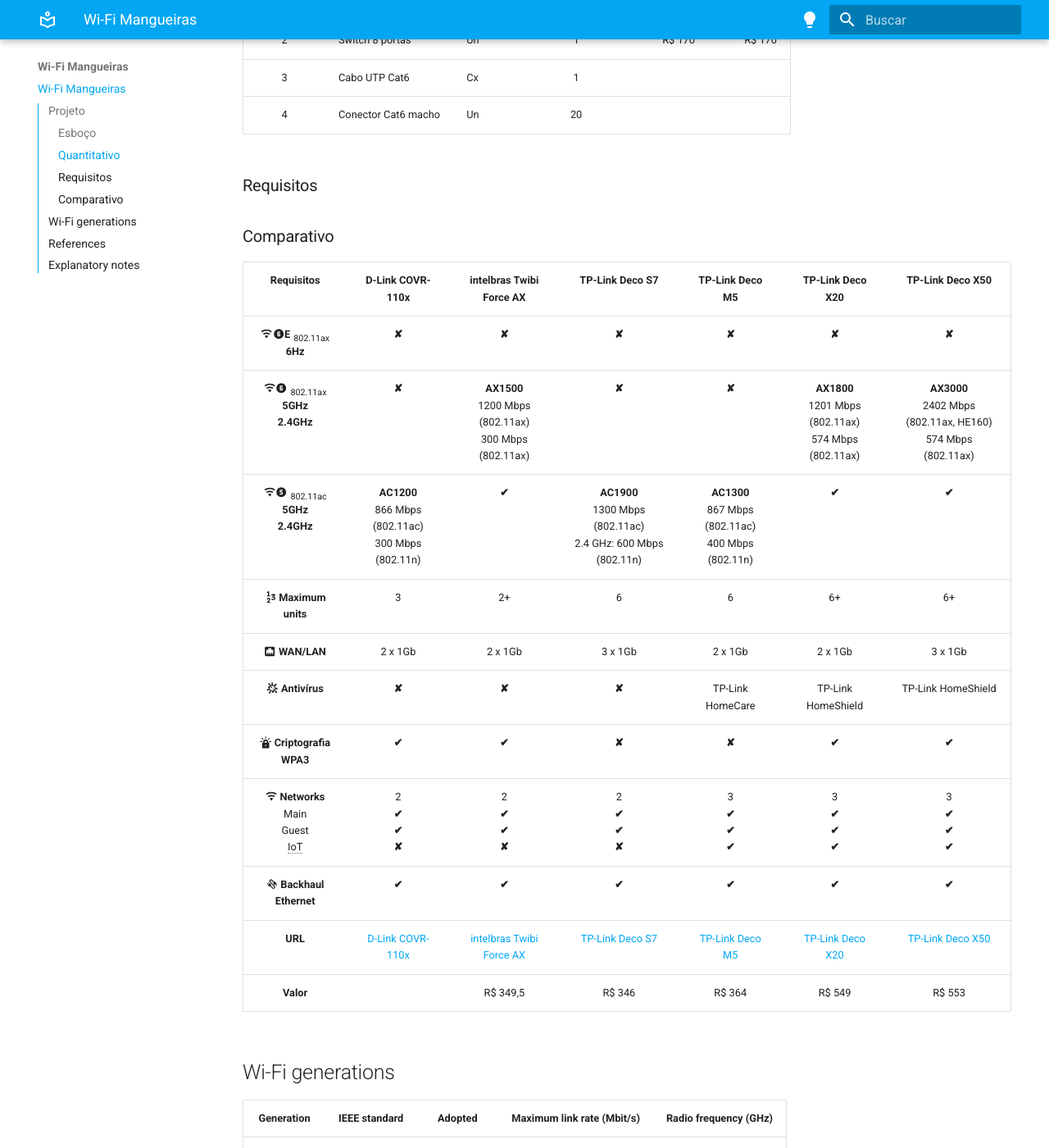
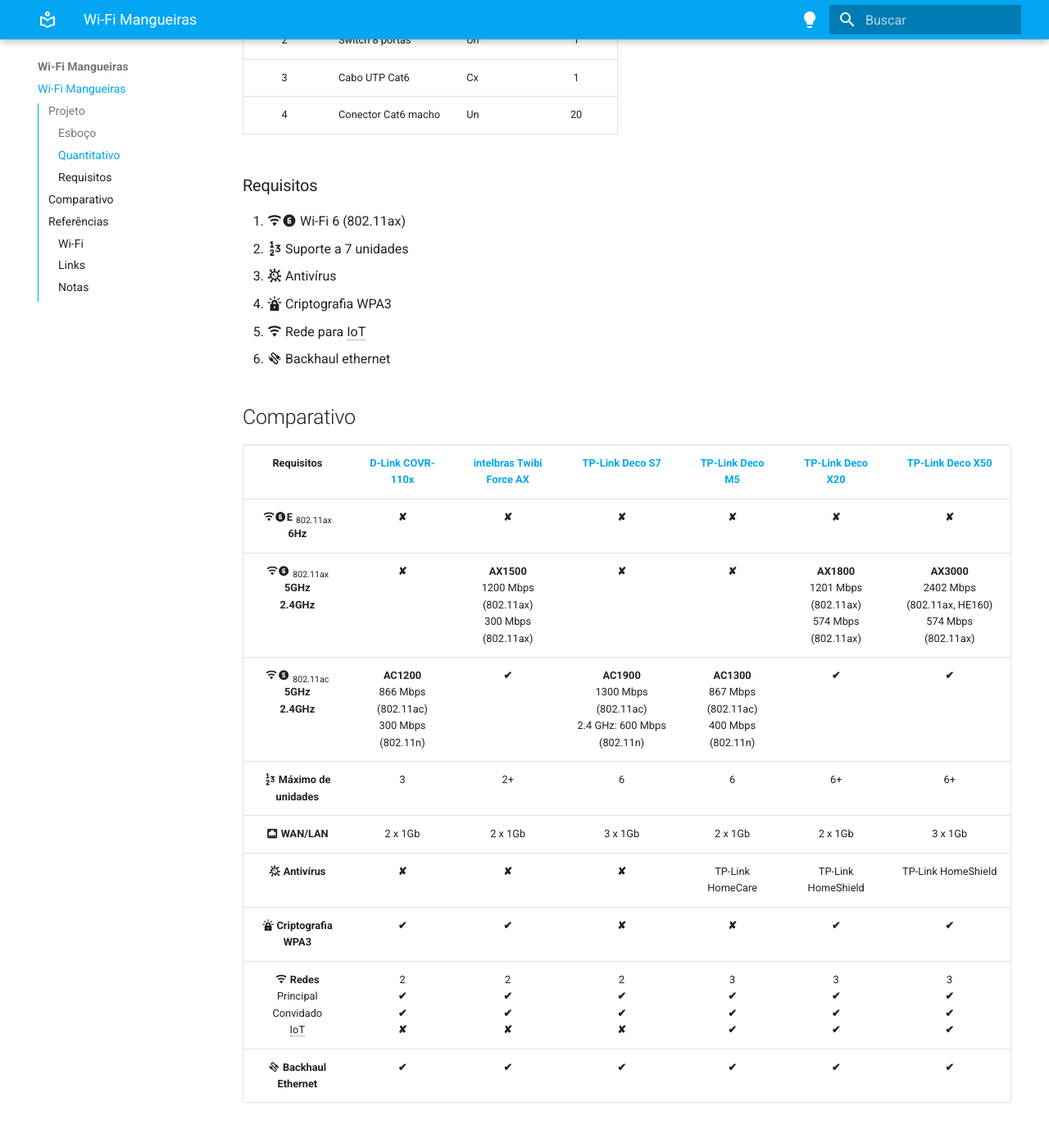
Before and after one commit to marcovidero/wi-fi-ilha, an MkDocs documentation site: the page built from docs/index.md, in a window 1280 px wide and 1400 px high, scrolled down 872 px. Shown: the whole window at 82% size. Built offline with MkDocs 1.6.1 and Material for MkDocs 9.7.7, drawn with Linux system fonts in a browser that asks for light colours; some of the changed text lies outside the part shown.

Commit message:
Update requirements

```diff
--- a/docs/index.md
+++ b/docs/index.md
@@ -8,34 +8,39 @@
 
 ### Quantitativo
 
-|  #  | Item                | Unidade | Qt  | Valor Unitário |  Valor |
-| :-: | ------------------- | ------- | :-: | -------------: | -----: |
-|  1  | Access Point        | Un      |  7  |                |        |
-|  2  | Switch 8 portas     | Un      |  1  |         R$ 170 | R$ 170 |
-|  3  | Cabo UTP Cat6       | Cx      |  1  |                |        |
-|  4  | Conector Cat6 macho | Un      | 20  |                |        |
+|  #  | Item                | Unidade | Qt  |
+| :-: | ------------------- | ------- | :-: |
+|  1  | Access Point        | Un      |  7  |
+|  2  | Switch 8 portas     | Un      |  1  |
+|  3  | Cabo UTP Cat6       | Cx      |  1  |
+|  4  | Conector Cat6 macho | Un      | 20  |
 
 ### Requisitos
 
+1. :material-wifi::material-numeric-6-circle: Wi-Fi 6 (802.11ax)
+2. :octicons-number-16: Suporte a 7 unidades
+3. :material-virus-outline: Antivírus
+4. :simple-letsencrypt: Criptografia WPA3
+5. :material-wifi: Rede para IoT
+6. :material-cable-data: Backhaul ethernet
 
+## Comparativo
 
-### Comparativo
-
-|                                   Requisitos                                    |                    D-Link COVR-110x                     |                 intelbras Twibi Force AX                  |                          TP-Link Deco S7                          |                     TP-Link Deco M5                     |                     TP-Link Deco X20                      |                         TP-Link Deco X50                         |
+|                                     Requisitos                                     |                   [D-Link COVR-110x]                    |                [intelbras Twibi Force AX]                 |                         [TP-Link Deco S7]                         |                    [TP-Link Deco M5]                    |                    [TP-Link Deco X20]                     |                        [TP-Link Deco X50]                        |
 | :-----------------------------------------------------------------------------: | :-----------------------------------------------------: | :-------------------------------------------------------: | :---------------------------------------------------------------: | :-----------------------------------------------------: | :-------------------------------------------------------: | :--------------------------------------------------------------: |
 |      :material-wifi::material-numeric-6-circle:**E** ~802.11ax~<br>**6Hz**      |                         **✘**                          |                          **✘**                           |                              **✘**                               |                         **✘**                          |                          **✘**                           |                              **✘**                              |
 | :material-wifi::material-numeric-6-circle: ~802.11ax~<br>**5GHz**<br>**2.4GHz** |                         **✘**                          | **AX1500**<br>1200 Mbps (802.11ax)<br>300 Mbps (802.11ax) |                              **✘**                               |                         **✘**                          | **AX1800**<br>1201 Mbps (802.11ax)<br>574 Mbps (802.11ax) | **AX3000**<br>2402 Mbps (802.11ax, HE160)<br>574 Mbps (802.11ax) |
 | :material-wifi::material-numeric-5-circle: ~802.11ac~<br>**5GHz**<br>**2.4GHz** | **AC1200**<br>866 Mbps (802.11ac)<br>300 Mbps (802.11n) |                          **✔**                           | **AC1900**<br>1300 Mbps (802.11ac)<br>2.4 GHz: 600 Mbps (802.11n) | **AC1300**<br>867 Mbps (802.11ac)<br>400 Mbps (802.11n) |                          **✔**                           |                              **✔**                              |
-|                     :octicons-number-16: **Maximum units**                      |                            3                            |                            2+                             |                                 6                                 |                            6                            |                            6+                             |                                6+                                |
+|                     :octicons-number-16: **Máximo de unidades**                      |                            3                            |                            2+                             |                                 6                                 |                            6                            |                            6+                             |                                6+                                |
 |                         :material-ethernet: **WAN/LAN**                         |                         2 x 1Gb                         |                          2 x 1Gb                          |                              3 x 1Gb                              |                         2 x 1Gb                         |                          2 x 1Gb                          |                             3 x 1Gb                              |
 |                     :material-virus-outline: **Antivírus**                      |                         **✘**                          |                          **✘**                           |                              **✘**                               |                    TP-Link HomeCare                     |                    TP-Link HomeShield                     |                        TP-Link HomeShield                        |
 |                   :simple-letsencrypt: **Criptografia WPA3**                    |                         **✔**                          |                          **✔**                           |                              **✘**                               |                         **✘**                          |                          **✔**                           |                              **✔**                              |
-|              :material-wifi: **Networks**<br>Main<br>Guest<br>IoT               |             2<br>**✔**<br>**✔**<br>**✘**             |              2<br>**✔**<br>**✔**<br>**✘**              |                  2<br>**✔**<br>**✔**<br>**✘**                  |             3<br>**✔**<br>**✔**<br>**✔**             |              3<br>**✔**<br>**✔**<br>**✔**              |                 3<br>**✔**<br>**✔**<br>**✔**                  |
+|              :material-wifi: **Redes**<br>Principal<br>Convidado<br>IoT               |             2<br>**✔**<br>**✔**<br>**✘**             |              2<br>**✔**<br>**✔**<br>**✘**              |                  2<br>**✔**<br>**✔**<br>**✘**                  |             3<br>**✔**<br>**✔**<br>**✔**             |              3<br>**✔**<br>**✔**<br>**✔**              |                 3<br>**✔**<br>**✔**<br>**✔**                  |
 |                   :material-cable-data: **Backhaul Ethernet**                   |                         **✔**                          |                          **✔**                           |                              **✔**                               |                         **✔**                          |                          **✔**                           |                              **✔**                              |
-|                                     **URL**                                     |                   [D-Link COVR-110x]                    |                [intelbras Twibi Force AX]                 |                         [TP-Link Deco S7]                         |                    [TP-Link Deco M5]                    |                    [TP-Link Deco X20]                     |                        [TP-Link Deco X50]                        |
-|                                    **Valor**                                    |                                                         |                         R$ 349,5                          |                              R$ 346                               |                         R$ 364                          |                          R$ 549                           |                              R$ 553                              |
 
-## Wi-Fi generations
+## Referências
+
+### Wi-Fi
 
 |     Generation     | IEEE standard | Adopted | Maximum link rate (Mbit/s) | Radio frequency (GHz) |
 | :----------------: | :-----------: | :-----: | :------------------------: | :-------------------: |
@@ -51,14 +56,8 @@
 
 > Fonte: [Wikipedia]
 
-## References
+### Links
 
-[D-Link COVR-110x]: https://www.dlink.com.br/produto/covr-1100-ac1200-sistema-wi-fi-mesh-dual-band/
-[intelbras Twibi Force AX]: https://www.intelbras.com/pt-br/roteador-mesh-ax-1500-twibi-force-ax
-[TP-Link Deco M5]: https://www.tp-link.com/br/home-networking/deco/deco-m5/
-[TP-Link Deco S7]: https://www.tp-link.com/br/home-networking/deco/deco-s7/
-[TP-Link Deco X20]: https://www.tp-link.com/br/home-networking/deco/deco-x20/
-[TP-Link Deco X50]: https://www.tp-link.com/br/home-networking/deco/deco-x50/
 [TP-Link IoT Network](https://community.tp-link.com/en/home/stories/detail/501928)
 [General questions about Ethernet Backhaul feature on your Deco](https://www.tp-link.com/us/support/faq/1794/)
 [Diferentes modelos Deco podem trabalhar juntos?](https://www.tp-link.com/br/support/faq/2248/)
@@ -68,12 +67,18 @@
 [Tecnologia TP-Link Mesh](https://www.tp-link.com/br/mesh/)
 [WLAN/Wi-Fi](https://www.teleco.com.br/wifi.asp)
 
-## Explanatory notes
+### Notas
 
 [^1]: MCS table (updated with 802.11ax data rates) <https://semfionetworks.com/blog/mcs-table-updated-with-80211ax-data-rates/>.
 [^2]: Wi-Fi 6E is the industry name that identifies Wi-Fi devices that operate in 6 GHz. Wi-Fi 6E offers the features and capabilities of Wi-Fi 6 extended into the 6 GHz band.
 [^3]: 802.11ac only specifies operation in the 5 GHz band. Operation in the 2.4 GHz band is specified by 802.11n.
 [^4]: Wi-Fi 1, 2, and 3 are by retroactive inference.
-[^5]: [Switch Gigabit de Mesa com 8 portas (TP-Link LS108G)](https://www.amazon.com.br/Switch-Gigabit-Mesa-Portas-Ls108G/dp/B07RQT8VX1?th=1)
 
+[D-Link COVR-110x]: https://www.dlink.com.br/produto/covr-1100-ac1200-sistema-wi-fi-mesh-dual-band/
+[intelbras Twibi Force AX]: https://www.intelbras.com/pt-br/roteador-mesh-ax-1500-twibi-force-ax
+[Switch Gigabit de Mesa com 8 portas (TP-Link LS108G)]: https://www.amazon.com.br/Switch-Gigabit-Mesa-Portas-Ls108G/dp/B07RQT8VX1?th=1
+[TP-Link Deco M5]: https://www.tp-link.com/br/home-networking/deco/deco-m5/
+[TP-Link Deco S7]: https://www.tp-link.com/br/home-networking/deco/deco-s7/
+[TP-Link Deco X20]: https://www.tp-link.com/br/home-networking/deco/deco-x20/
+[TP-Link Deco X50]: https://www.tp-link.com/br/home-networking/deco/deco-x50/
 [Wikipedia]: https://en.wikipedia.org/wiki/Template:Wi-Fi_generations "Wi-Fi generations"
```
